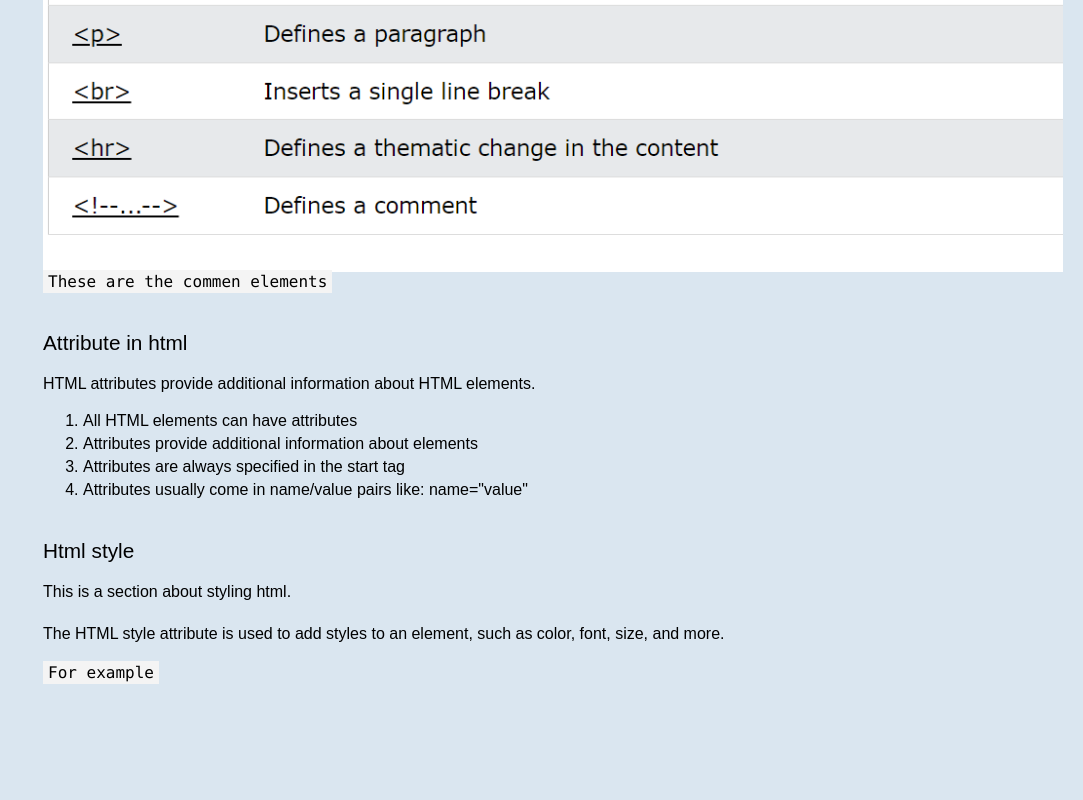
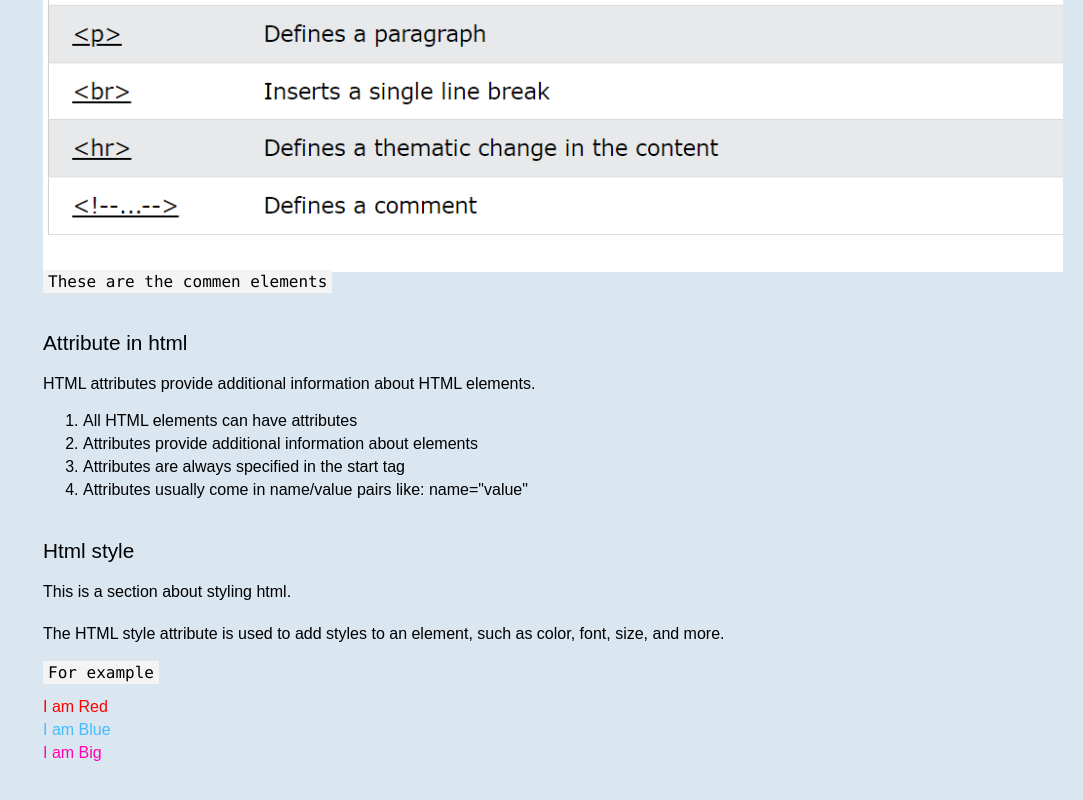
Before and after one commit to MasomRezaie/Technical-Documentation-Page, a plain HTML site: page index.html in a window 1280 px wide. Shown: the part 1515-2315 px from the top of the page, without its empty margins (197-1280 px from the left). Before the commit the page ends 2257 px from the top, so only its background shows below. Drawn offline with Linux system fonts and the light colour scheme.

Commit message:
added a list

```diff
--- a/index.html
+++ b/index.html
@@ -69,10 +69,10 @@
     <p>This is a section about styling html.</p>
     <p>The HTML style attribute is used to add styles to an element, such as color, font, size, and more.</p>
     <code>For example</code>
-    <!-- <ul>
+    <ul>
       <li id="red">I am Red</li>
       <li id="blue">I am Blue</li>
-      <li id="big">I am Big</li> -->
+      <li id="big">I am Big</li>
     </ul>
   </section>
 </main>
```
